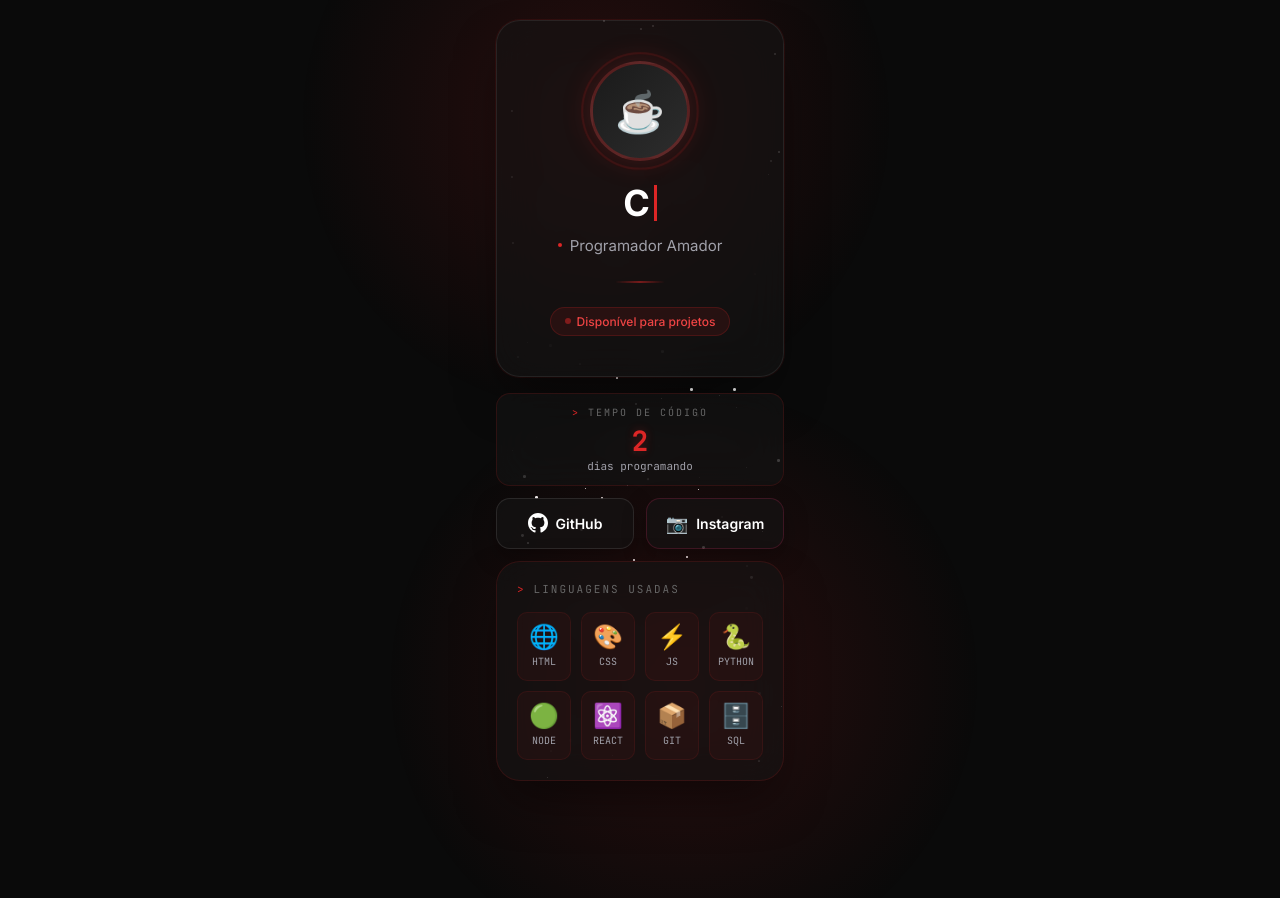
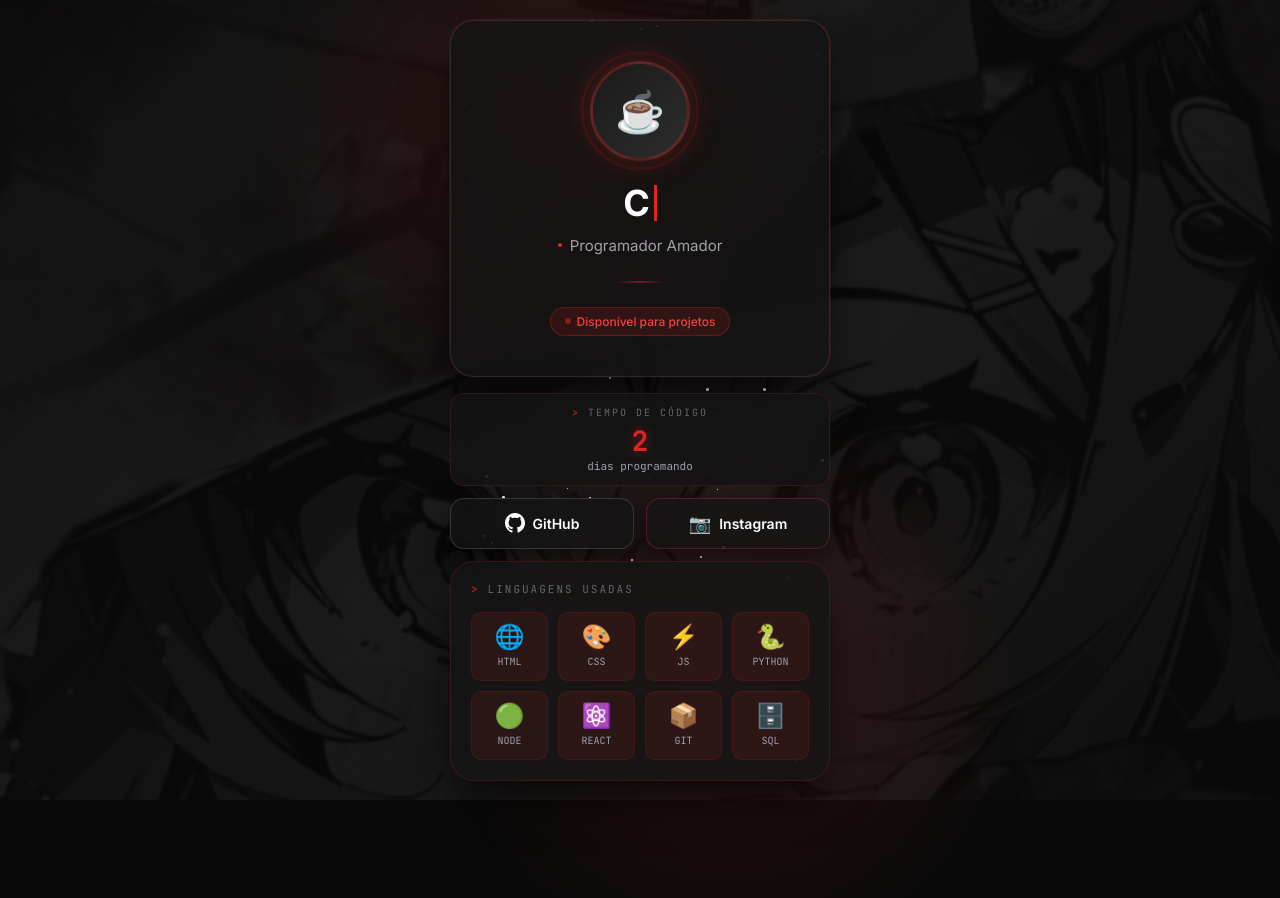
Before and after one commit to Coffezas/Site-Profile, a plain HTML site: page index.html in a window 1280 px wide. Drawn offline with Linux system fonts and the light colour scheme.

Commit message:
Update index.html

```diff
--- a/index.html
+++ b/index.html
@@ -20,7 +20,34 @@
             overflow: hidden;
         }
 
-        /* BOOT SEQUENCE - TELA INICIAL */
+        /* IMAGEM DE FUNDO - NOME EXATO DA SUA IMAGEM */
+        .bg-image {
+            position: fixed;
+            top: 0;
+            left: 0;
+            width: 100%;
+            height: 100%;
+            background-image: url('4e0a552fe19442e78386aeb48330da74.jpeg');
+            background-size: cover;
+            background-position: center;
+            background-repeat: no-repeat;
+            z-index: 0;
+            opacity: 0.25;
+            filter: blur(0px) brightness(0.8);
+        }
+
+        /* OVERLAY ESCURO */
+        .bg-overlay {
+            position: fixed;
+            top: 0;
+            left: 0;
+            width: 100%;
+            height: 100%;
+            background: linear-gradient(135deg, rgba(10, 10, 10, 0.85) 0%, rgba(10, 10, 10, 0.6) 50%, rgba(10, 10, 10, 0.85) 100%);
+            z-index: 1;
+        }
+
+        /* BOOT SEQUENCE */
         #boot-screen {
             position: fixed;
             top: 0;
@@ -46,26 +73,12 @@
             animation: boot-appear 0.3s ease forwards;
         }
 
-        .boot-line.success::after {
-            content: ' [OK]';
-            color: #10b981;
-        }
-
-        .boot-line.error::after {
-            content: ' [FAIL]';
-            color: #ef4444;
-        }
-
-        .boot-line.warning::after {
-            content: ' [WARN]';
-            color: #f59e0b;
-        }
+        .boot-line.success::after { content: ' [OK]'; color: #10b981; }
+        .boot-line.error::after { content: ' [FAIL]'; color: #ef4444; }
+        .boot-line.warning::after { content: ' [WARN]'; color: #f59e0b; }
 
         @keyframes boot-appear {
-            to {
-                opacity: 1;
-                transform: translateX(0);
-            }
+            to { opacity: 1; transform: translateX(0); }
         }
 
         .boot-cursor {
@@ -107,11 +120,15 @@
             opacity: 0;
         }
 
-        /* CONTEÚDO PRINCIPAL (inicia escondido) */
+        /* CONTEÚDO PRINCIPAL */
         #main-content {
             opacity: 0;
             transform: scale(0.95);
             transition: all 0.5s ease;
+            position: relative;
+            z-index: 10;
+            width: 100%;
+            max-width: 380px;
         }
 
         #main-content.show {
@@ -126,7 +143,7 @@
             width: 100%;
             height: 100%;
             pointer-events: none;
-            z-index: 1;
+            z-index: 2;
         }
 
         .stars {
@@ -134,7 +151,7 @@
             top: 0; left: 0;
             width: 100%; height: 100%;
             pointer-events: none;
-            z-index: 0;
+            z-index: 3;
         }
         .star {
             position: absolute;
@@ -153,7 +170,7 @@
             background: radial-gradient(circle, rgba(220, 38, 38, 0.15) 0%, transparent 70%);
             border-radius: 50%;
             pointer-events: none;
-            z-index: 0;
+            z-index: 3;
         }
         .red-glow-1 { top: -200px; left: -200px; }
         .red-glow-2 { bottom: -200px; right: -200px; }
@@ -162,18 +179,17 @@
             position: relative;
             z-index: 10;
             width: 100%;
-            max-width: 380px;
         }
 
         .profile-card {
-            background: rgba(20, 20, 20, 0.6);
+            background: rgba(20, 20, 20, 0.75);
             backdrop-filter: blur(20px);
-            border: 1px solid rgba(255, 255, 255, 0.08);
+            border: 1px solid rgba(255, 255, 255, 0.1);
             border-radius: 24px;
             padding: 40px 30px;
             text-align: center;
             margin-bottom: 16px;
-            box-shadow: 0 25px 50px -12px rgba(0, 0, 0, 0.5), 0 0 0 1px rgba(220, 38, 38, 0.1);
+            box-shadow: 0 25px 50px -12px rgba(0, 0, 0, 0.8), 0 0 0 1px rgba(220, 38, 38, 0.2);
             position: relative;
         }
 
@@ -192,7 +208,7 @@
             justify-content: center;
             font-size: 40px;
             color: #dc2626;
-            box-shadow: 0 0 30px rgba(220, 38, 38, 0.2);
+            box-shadow: 0 0 30px rgba(220, 38, 38, 0.3);
         }
         .avatar::before { content: '☕'; }
         .avatar-ring {
@@ -330,8 +346,8 @@
             align-items: center;
             gap: 6px;
             padding: 6px 14px;
-            background: rgba(220, 38, 38, 0.1);
-            border: 1px solid rgba(220, 38, 38, 0.2);
+            background: rgba(220, 38, 38, 0.15);
+            border: 1px solid rgba(220, 38, 38, 0.3);
             border-radius: 20px;
             font-size: 12px;
             color: #ef4444;
@@ -355,7 +371,7 @@
         }
         .social-btn {
             flex: 1;
-            background: rgba(20, 20, 20, 0.6);
+            background: rgba(20, 20, 20, 0.75);
             backdrop-filter: blur(20px);
             border-radius: 14px;
             padding: 14px;
@@ -365,33 +381,33 @@
             gap: 8px;
             text-decoration: none;
             transition: all 0.3s ease;
-            box-shadow: 0 8px 25px rgba(0, 0, 0, 0.3);
+            box-shadow: 0 8px 25px rgba(0, 0, 0, 0.5);
             font-size: 14px;
             font-weight: 600;
             color: #ffffff;
         }
         .social-btn.github {
-            border: 1px solid rgba(255, 255, 255, 0.1);
+            border: 1px solid rgba(255, 255, 255, 0.15);
         }
         .social-btn.github:hover {
-            border-color: rgba(255, 255, 255, 0.3);
-            background: rgba(255, 255, 255, 0.1);
+            border-color: rgba(255, 255, 255, 0.4);
+            background: rgba(255, 255, 255, 0.15);
             transform: translateY(-2px);
         }
         .social-btn.instagram {
-            border: 1px solid rgba(225, 48, 108, 0.2);
+            border: 1px solid rgba(225, 48, 108, 0.3);
         }
         .social-btn.instagram:hover {
-            border-color: rgba(225, 48, 108, 0.5);
-            background: linear-gradient(135deg, rgba(225, 48, 108, 0.1) 0%, rgba(88, 81, 219, 0.1) 100%);
+            border-color: rgba(225, 48, 108, 0.6);
+            background: linear-gradient(135deg, rgba(225, 48, 108, 0.15) 0%, rgba(88, 81, 219, 0.15) 100%);
             transform: translateY(-2px);
         }
 
         /* CONTADOR DE DIAS */
         .days-counter {
-            background: rgba(20, 20, 20, 0.6);
+            background: rgba(20, 20, 20, 0.75);
             backdrop-filter: blur(20px);
-            border: 1px solid rgba(220, 38, 38, 0.15);
+            border: 1px solid rgba(220, 38, 38, 0.2);
             border-radius: 14px;
             padding: 12px;
             margin-bottom: 12px;
@@ -420,7 +436,7 @@
             font-size: 28px;
             font-weight: 700;
             color: #dc2626;
-            text-shadow: 0 0 10px rgba(220, 38, 38, 0.3);
+            text-shadow: 0 0 10px rgba(220, 38, 38, 0.5);
             line-height: 1;
         }
 
@@ -432,12 +448,12 @@
 
         /* SEÇÃO DE LINGUAGENS */
         .tech-stack {
-            background: rgba(20, 20, 20, 0.6);
+            background: rgba(20, 20, 20, 0.75);
             backdrop-filter: blur(20px);
-            border: 1px solid rgba(220, 38, 38, 0.15);
+            border: 1px solid rgba(220, 38, 38, 0.2);
             border-radius: 24px;
             padding: 20px;
-            box-shadow: 0 25px 50px -12px rgba(0, 0, 0, 0.5);
+            box-shadow: 0 25px 50px -12px rgba(0, 0, 0, 0.8);
         }
 
         .tech-header {
@@ -464,8 +480,8 @@
         }
 
         .tech-item {
-            background: rgba(220, 38, 38, 0.05);
-            border: 1px solid rgba(220, 38, 38, 0.1);
+            background: rgba(220, 38, 38, 0.1);
+            border: 1px solid rgba(220, 38, 38, 0.15);
             border-radius: 10px;
             padding: 12px 8px;
             display: flex;
@@ -477,10 +493,10 @@
         }
 
         .tech-item:hover {
-            background: rgba(220, 38, 38, 0.15);
+            background: rgba(220, 38, 38, 0.2);
             border-color: rgba(220, 38, 38, 0.4);
             transform: translateY(-3px);
-            box-shadow: 0 4px 12px rgba(220, 38, 38, 0.2);
+            box-shadow: 0 4px 12px rgba(220, 38, 38, 0.3);
         }
 
         .tech-icon {
@@ -511,6 +527,10 @@
     </style>
 </head>
 <body>
+    <!-- IMAGEM DE FUNDO -->
+    <div class="bg-image"></div>
+    <div class="bg-overlay"></div>
+
     <!-- BOOT SEQUENCE -->
     <div id="boot-screen">
         <div class="boot-line" style="animation-delay: 0.1s;">> BIOS_DATE: 07/04/2026</div>
@@ -624,7 +644,7 @@
     </div>
 
     <script>
-        // BOOT SEQUENCE - Esconde tela de boot após 4 segundos
+        // BOOT SEQUENCE
         setTimeout(() => {
             const bootScreen = document.getElementById('boot-screen');
             const mainContent = document.getElementById('main-content');
@@ -635,8 +655,6 @@
             setTimeout(() => {
                 bootScreen.style.display = 'none';
                 mainContent.classList.add('show');
-
-                // Inicia efeitos do conteúdo principal
                 initMainContent();
             }, 500);
         }, 4000);
@@ -652,11 +670,8 @@
                 const diffDays = Math.floor(diffTime / (1000 * 60 * 60 * 24));
                 const dayNumber = diffDays + 1;
 
-                const counterElement = document.getElementById('days-count');
-                counterElement.textContent = dayNumber;
-
-                const textElement = document.querySelector('.days-text');
-                textElement.textContent = dayNumber === 1 ? 'dia programando' : 'dias programando';
+                document.getElementById('days-count').textContent = dayNumber;
+                document.querySelector('.days-text').textContent = dayNumber === 1 ? 'dia programando' : 'dias programando';
             }
             updateDaysCounter();
 
@@ -671,27 +686,16 @@
                     charIndex++;
                     setTimeout(typeWriter, 150);
                 } else {
-                    setInterval(triggerGlitch, 8000);
+                    setInterval(() => {
+                        nameElement.classList.add('glitch-active');
+                        setTimeout(() => nameElement.classList.remove('glitch-active'), 300);
+                    }, 8000);
                 }
             }
-
-            function triggerGlitch() {
-                nameElement.classList.add('glitch-active');
-                setTimeout(() => {
-                    nameElement.classList.remove('glitch-active');
-                }, 300);
-            }
-
             setTimeout(typeWriter, 500);
 
             // Bio dinâmica
-            const bios = [
-                'Programador Amador',
-                'Platform Destroyer',
-                'Café > Sleep',
-                'if(coffee) { code(); }',
-                '404_sleep_not_found'
-            ];
+            const bios = ['Programador Amador', 'Platform Destroyer', 'Café > Sleep', 'if(coffee) { code(); }', '404_sleep_not_found'];
             let bioIndex = 0;
             const bioElement = document.getElementById('dynamic-bio');
 
@@ -703,7 +707,6 @@
                     bioElement.classList.remove('fade-out');
                 }, 500);
             }
-
             setInterval(rotateBio, 4000);
 
             // Partículas vermelhas
```
